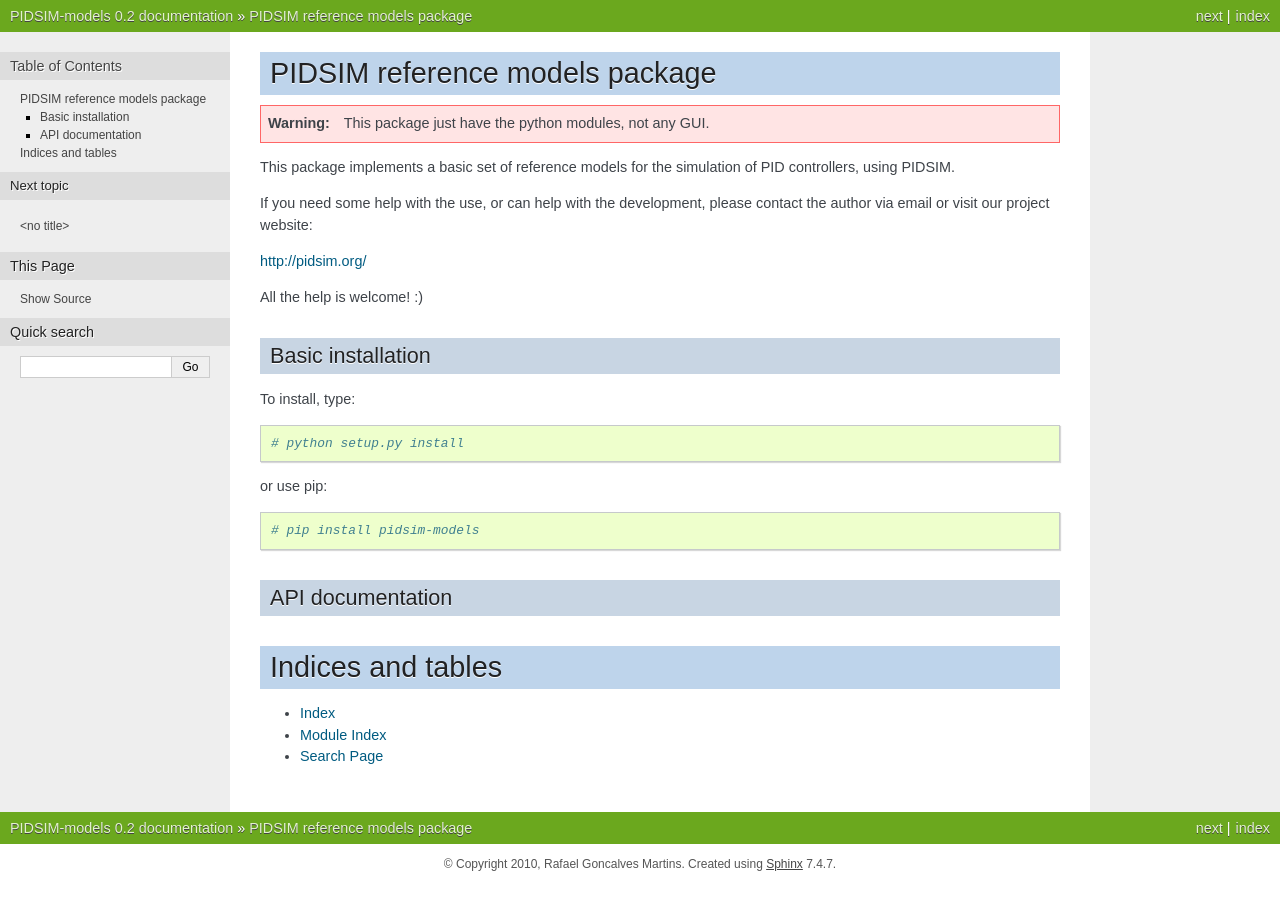
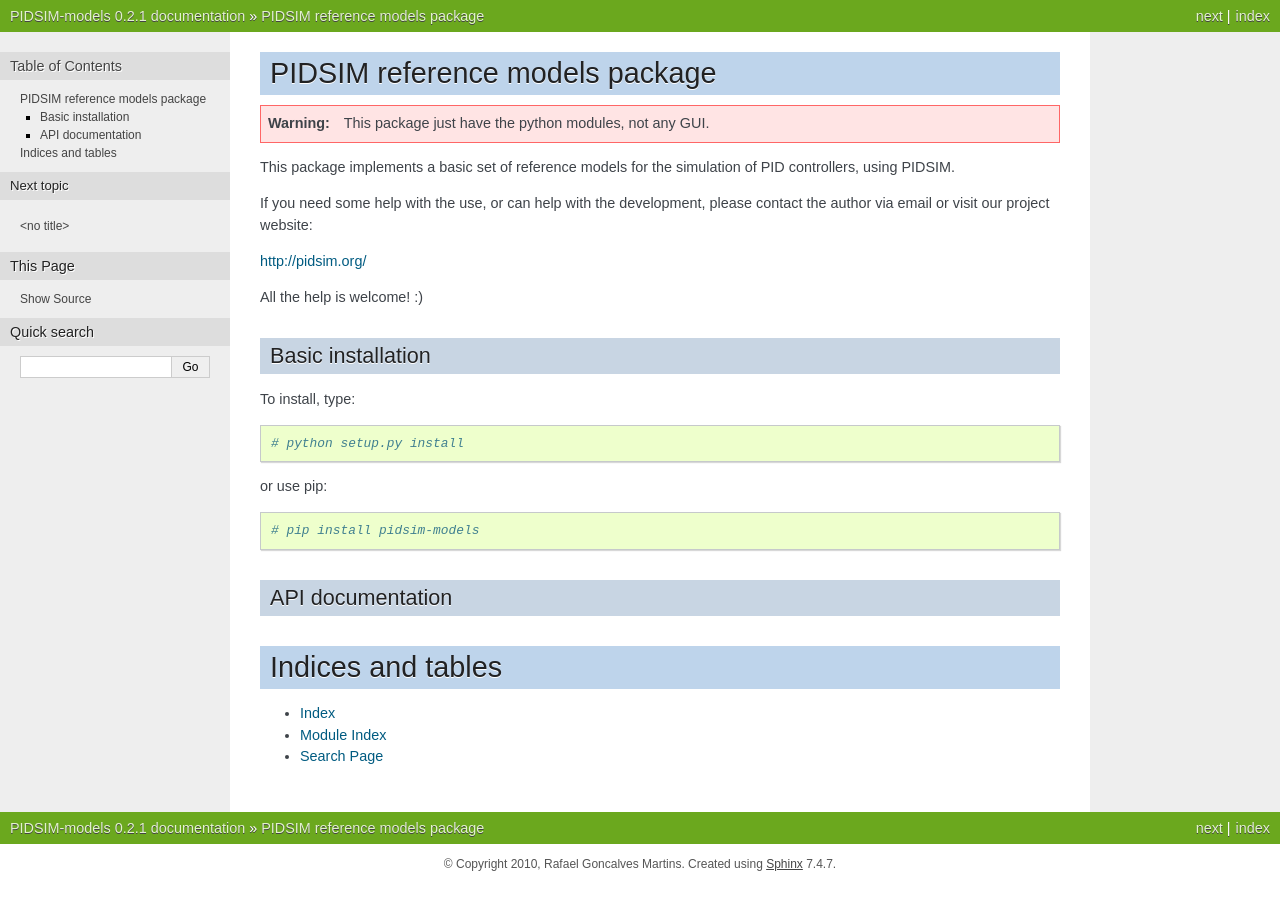
Before and after one commit to rafaelmartins/pidsim-models, a Sphinx documentation site: the page built from doc/index.rst, in a window 1280 px wide. Built offline with Sphinx 7.4.7, drawn with Linux system fonts in a browser that asks for light colours; formulas are drawn with MathJax 3.

Commit message:
version bump

```diff
--- a/doc/conf.py
+++ b/doc/conf.py
@@ -54,7 +54,7 @@ copyright = u'2010, Rafael Goncalves Martins'
 # The short X.Y version.
 version = '0.2'
 # The full version, including alpha/beta/rc tags.
-release = '0.2'
+release = '0.2.1'
 
 # The language for content autogenerated by Sphinx. Refer to documentation
 # for a list of supported languages.
--- a/pidsim_models/__init__.py
+++ b/pidsim_models/__init__.py
@@ -21,6 +21,6 @@ __description__ = 'A set of reference models for PIDSIM'
 __url__ = 'http://pidsim.org/'
 __copyright__ = '(c) 2010 %s' % __author__
 __license__ = 'GPL-2'
-__version__ = '0.2'
+__version__ = '0.2.1'
 
 import base
```
